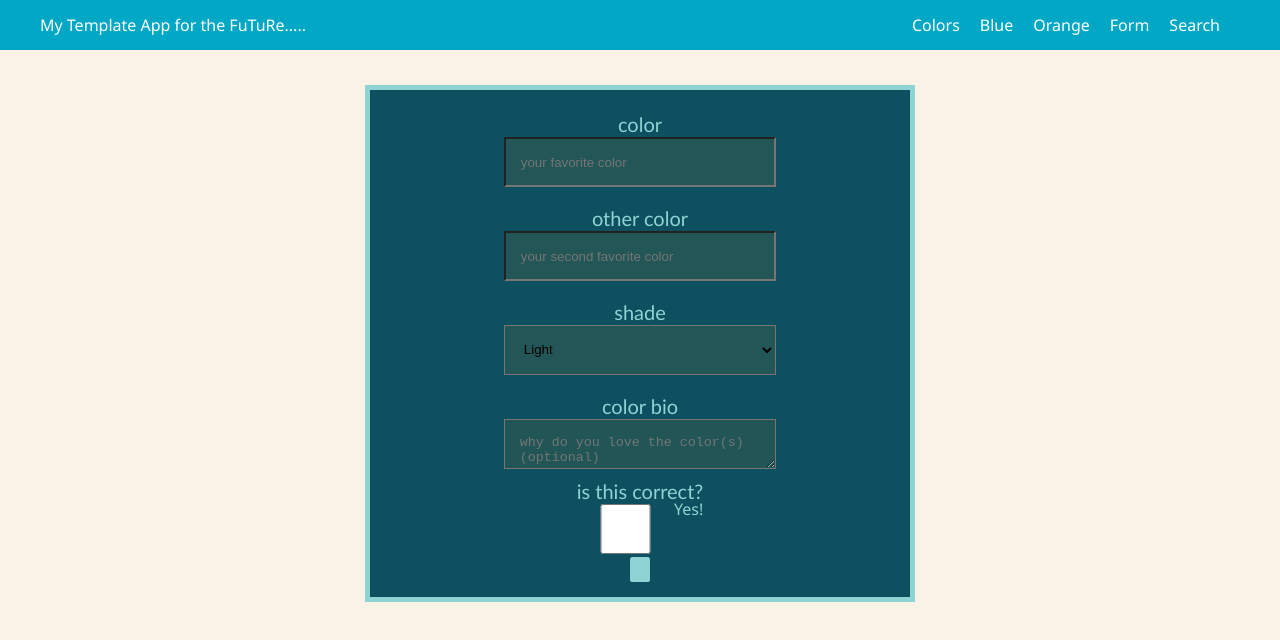
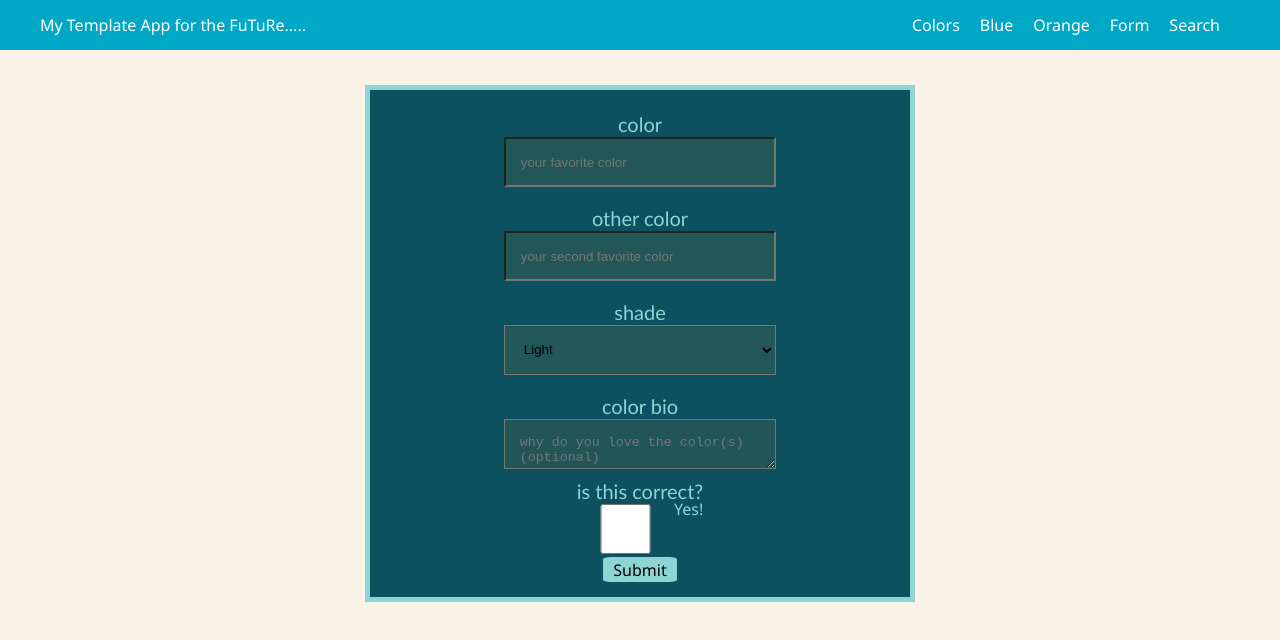
Before and after one commit to amanda-hecht89/custom-form-components, a React app: page /form in a window 1280 px wide. Shown: the top 640 px of the page. Built offline with nearby package versions, Linux system fonts and the light colour scheme.

Commit message:
test passing again

```diff
--- a/src/components/Forms/FormControl.jsx
+++ b/src/components/Forms/FormControl.jsx
@@ -51,5 +51,5 @@ export function CheckBox({ legend, label, ...rest }) {
 }
 
 export function FormButton({ children, ...rest }) {
-  return <button className={style.FormButton}{...rest}>{children}</button>;
+  return <button className={style.FormButton} {...rest}>{children}</button>;
 }
--- a/src/components/Forms/FormLayout.jsx
+++ b/src/components/Forms/FormLayout.jsx
@@ -26,7 +26,7 @@ export default function Form() {
 
           <CheckBox legend="is this correct?" label="Yes!"/>
 
-          <FormButton text="Submit"/>
+          <FormButton text="Submit">Submit</FormButton>
 
         </form>
       </div>
```
Also changed, not shown: 1 other file (tests, documents, lock files or other folders).
